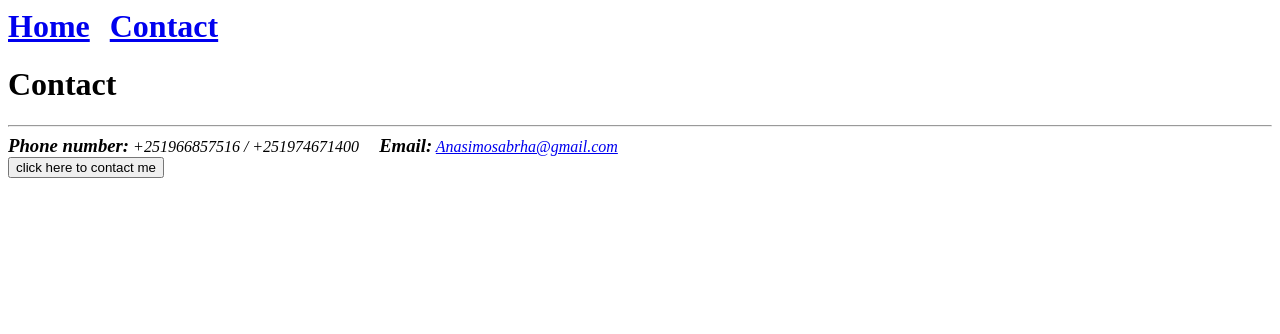
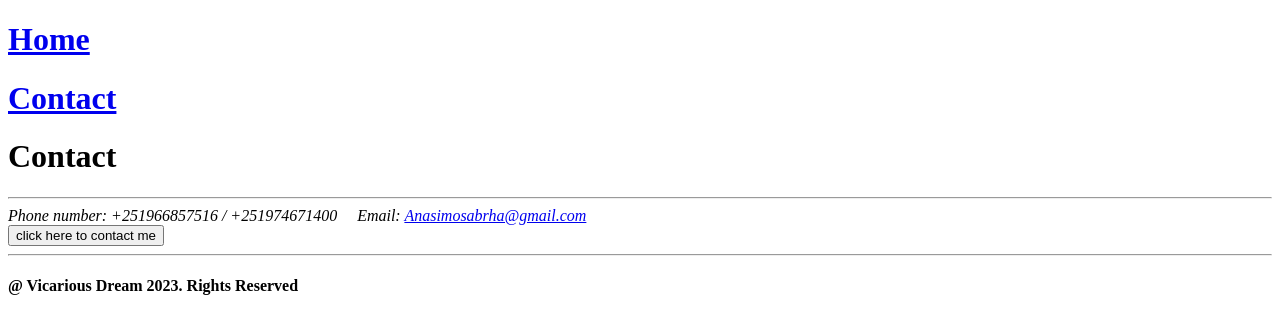
Before and after one commit to vicariousdream/Capestone-project-1, a plain HTML site: page Contact.html in a window 1280 px wide. Drawn offline with Linux system fonts and the light colour scheme.

Commit message:
Update Contact.html

```diff
--- a/Contact.html
+++ b/Contact.html
@@ -6,13 +6,14 @@
     <title>Contact</title>
 </head>
 <body>
-        <h1 style="display: inline;"><a  href="index.html">Home</a></h1> &nbsp; &nbsp;
-        <h1 style="display: inline;"><a  href="Contact.html">Contact</a></h1>
+    <h1><a  href="index.html">Home</a></h1>
+        <h1><a  href="Contact.html">Contact</a></h1>
     <h1>Contact</h1>
     <hr/>
-    <address><h3 style="display: inline;">Phone number:</h3> +251966857516 / +251974671400 &nbsp; &nbsp;
-             <h3 style="display: inline;">Email:</h3> <a href="#">Anasimosabrha@gmail.com</a></address>
+    <address><h3">Phone number:</h3> +251966857516 / +251974671400 &nbsp; &nbsp;
+             <h3">Email:</h3> <a href="#">Anasimosabrha@gmail.com</a></address>
             <a href="https://mail.google.com/mail/u/0/#inbox"><button>click here to contact me</button></a>
-
+            <hr/>
+            <h4><footer>@ Vicarious Dream 2023. Rights Reserved</footer></h4>
 </body>
 </html>
```
